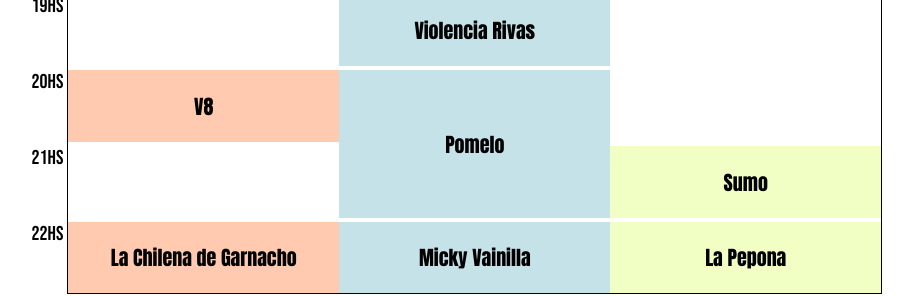
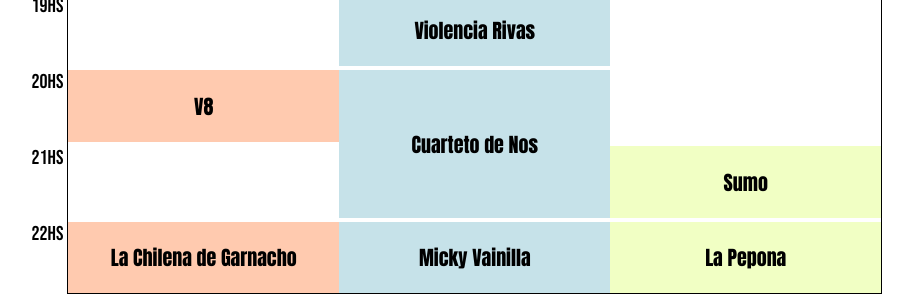
Before and after one commit to Toto20087/RockByT, a plain HTML site: page index.html in a window 1280 px wide. Shown: the part 409-705 px from the top of the page, without its empty margins (206-1119 px from the left). Drawn offline with Linux system fonts and the light colour scheme.

Commit message:
reemplazo pomelo

```diff
--- a/index.html
+++ b/index.html
@@ -30,7 +30,7 @@
                 <div class="band perri" style="grid-row-start: 5;">Violencia Rivas</div>
                 <div class="band indie" style="grid-row-start: 4;">Alberto Fernández</div>
                 <div class="band huawei" style="grid-row-start: 6;">V8</div>
-                <div class="band perri" style="grid-row: 6 / 8;">Pomelo</div>
+                <div class="band perri" style="grid-row: 6 / 8;">Cuarteto de Nos</div>
                 <div class="band indie" style="grid-row-start: 7;">Sumo</div>
                 <div class="band huawei" style="grid-row-start: 8;">La Chilena de Garnacho</div>
                 <div class="band perri" style="grid-row-start: 8;">Micky Vainilla</div>
```
